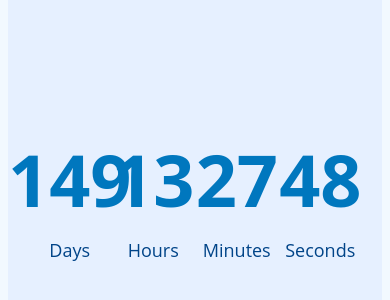
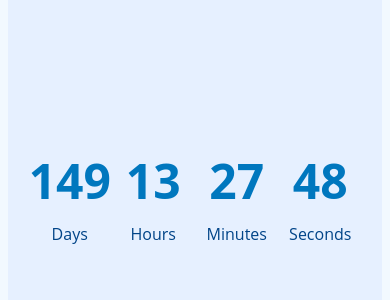
Before and after one commit to MikolajTym/MikolajTym.github.io, a plain HTML site: page index.html in a window 390 px wide. Shown: the part 234-534 px from the top of the page. Drawn offline with nearby package versions, Linux system fonts and the light colour scheme.

Commit message:
Fix for <600px

```diff
--- a/index.js
+++ b/index.js
@@ -7,20 +7,22 @@ function getDateFromImportant() {
     var minutes = milliseconds / (1000 * 60);
     var hours = milliseconds / (1000 * 60 * 60);
     var days = milliseconds / (1000 * 60 * 60 * 24);
-    var diffInWeeks = milliseconds / (1000 * 60 * 60 * 24 * 7);
 
     days = days < 10 ? "0" + days : days;
+    days = Math.floor(days);
+    hours = Math.floor((milliseconds % (1000 * 60 * 60 * 24)) / (1000 * 60 * 60));
     hours = hours < 10 ? "0" + hours : hours;
+    minutes = Math.floor((milliseconds % (1000 * 60 * 60)) / (1000 * 60));
     minutes = minutes < 10 ? "0" + minutes : minutes;
+    seconds = Math.floor((milliseconds % (1000 * 60)) / 1000);
     seconds = seconds < 10 ? "0" + seconds : seconds;
-
-    $("#days").html(Math.floor(days));
-    $("#hours").html(Math.floor(hours-Math.floor(days)*24))
-    $("#minutes").html(Math.floor(minutes-Math.floor(hours)*60))
-    $("#seconds").html(Math.floor(seconds-Math.floor(minutes)*60))
+    $("#days").html(days);
+    $("#hours").html(hours);
+    $("#minutes").html(minutes);
+    $("#seconds").html(seconds);
 }
 
 window.onload = function() {
-    getDateFromImportant;
+    getDateFromImportant();
     setInterval(getDateFromImportant, 1000)
 }
--- a/style.css
+++ b/style.css
@@ -56,3 +56,17 @@ h1 {
     color: #004488;
     margin-top: 10px;
 }
+@media (max-width: 600px) {
+    .counter-item {
+        width: 100%;
+    }
+    .counter-value {
+        font-size: 48px;
+    }
+    .counter-label {
+        font-size: 16px;
+    }
+    .counter-box {
+        flex-wrap: nowrap;
+    }
+}
```
